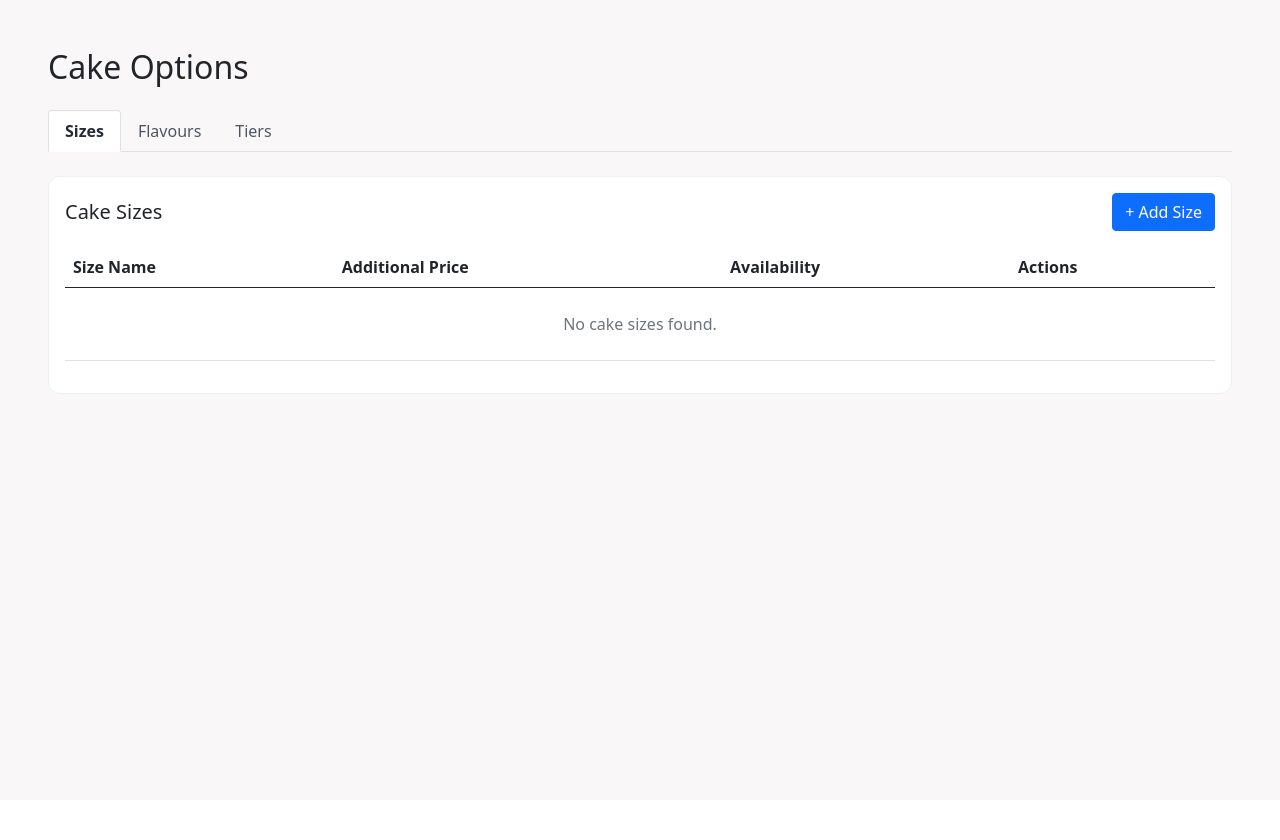
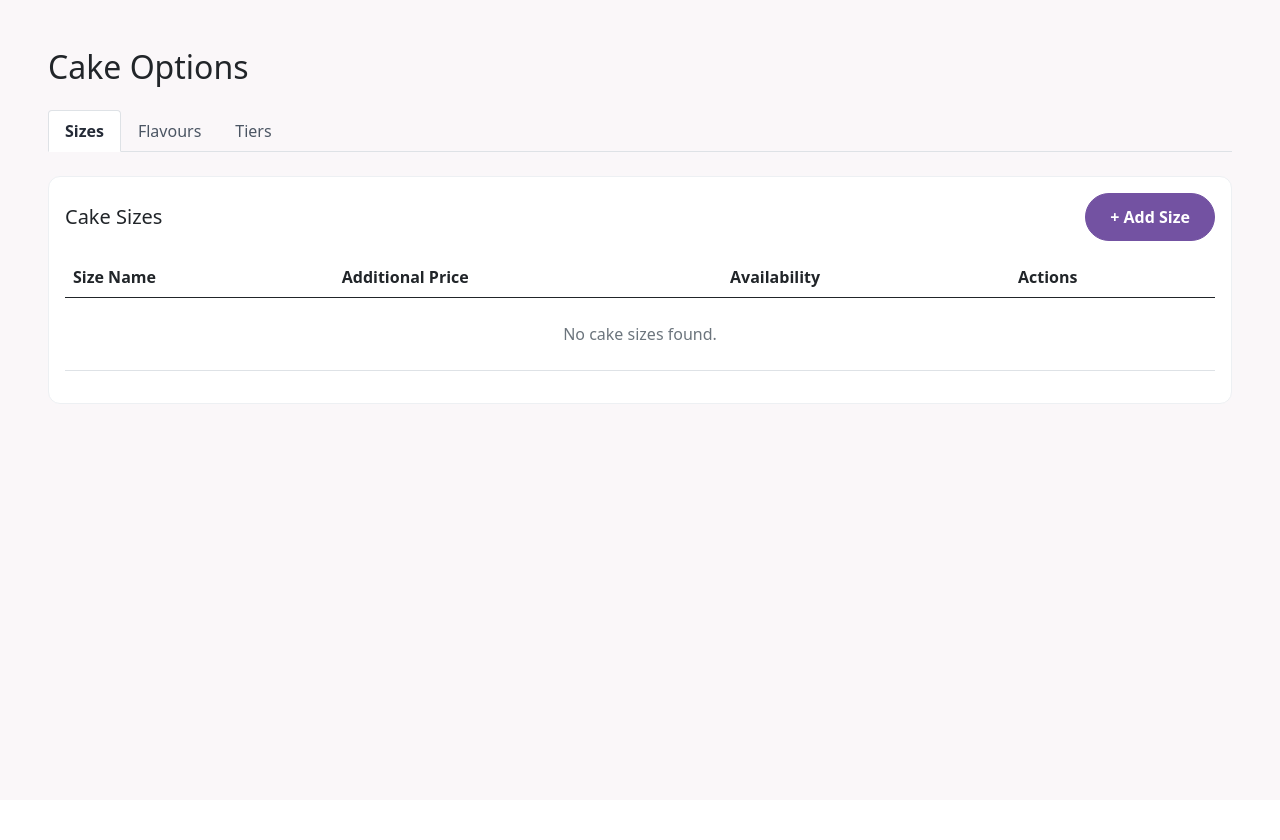
Before and after one commit to wanajwa/CakeStudio, an ASP.NET Core app: template CakeStudio/Views/CakeOptions/Index.cshtml in a window 1280 px wide. Shown: the top 840 px of the page. Run offline with ASP.NET Core 8, Linux system fonts and the light colour scheme; the template is opened without the code that fills it, so the values that code supplies are empty; style sheets or scripts are compiled from the project's sources; some libraries are stand-ins or nearby versions.

Commit message:
update buttons and prices to match web theme

```diff
--- a/CakeStudio/Views/Account/Login.cshtml
+++ b/CakeStudio/Views/Account/Login.cshtml
@@ -57,7 +57,7 @@
                     </div>
 
                     <button type="submit"
-                            class="btn btn-primary w-100">
+                            class="btn order-now-btn w-100">
                         Login
                     </button>
 
--- a/CakeStudio/Views/Account/Profile.cshtml
+++ b/CakeStudio/Views/Account/Profile.cshtml
@@ -142,11 +142,11 @@
                     </div>
 
                     <div class="d-flex justify-content-end flex-wrap gap-2">
-                        <a asp-controller="CustomerCake"
+                        @* <a asp-controller="CustomerCake"
                            asp-action="Index"
                            class="btn profile-back">
                             Back
-                        </a>
+                        </a> *@
 
                         <button type="submit"
                                 class="btn profile-save">
--- a/CakeStudio/Views/Account/Register.cshtml
+++ b/CakeStudio/Views/Account/Register.cshtml
@@ -54,7 +54,7 @@
 							<input asp-for="ConfirmPassword" type="password" class="form-control" />
 							<span asp-validation-for="ConfirmPassword" class="text-danger"></span>
 						</div>
-						<button type="submit" class="btn btn-primary w-100">Register</button>
+						<button type="submit" class="btn order-now-btn w-100">Register</button>
 			</form>
 			<div class="text-center mt-3">
 				Already have an account? <a asp-controller="Account" asp-action="Login">Login here</a>
--- a/CakeStudio/Views/Cake/Index.cshtml
+++ b/CakeStudio/Views/Cake/Index.cshtml
@@ -9,7 +9,7 @@
 
     <a asp-controller="Cake"
        asp-action="Create"
-       class="btn btn-primary">
+       class="btn order-now-btn">
         <i class="bi bi-plus-lg me-2"></i>
         Add New Cake
     </a>
--- a/CakeStudio/Views/CakeOptions/Index.cshtml
+++ b/CakeStudio/Views/CakeOptions/Index.cshtml
@@ -108,7 +108,7 @@
                     </h5>
 
                     <button type="button"
-                            class="btn btn-primary"
+                            class="btn order-now-btn"
                             data-bs-toggle="modal"
                             data-bs-target="#addSizeModal">
                         + Add Size
@@ -212,7 +212,7 @@
                     </h5>
 
                     <button type="button"
-                            class="btn btn-primary"
+                            class="btn order-now-btn"
                             data-bs-toggle="modal"
                             data-bs-target="#addFlavourModal">
                         + Add Flavour
@@ -316,7 +316,7 @@
                     </h5>
 
                     <button type="button"
-                            class="btn btn-primary"
+                            class="btn order-now-btn"
                             data-bs-toggle="modal"
                             data-bs-target="#addTierModal">
                         + Add Tier
@@ -500,13 +500,13 @@
                 <div class="modal-footer">
 
                     <button type="button"
-                            class="btn btn-secondary"
+                            class="btn btn-outline-secondary rounded-pill px-4 py-2"
                             data-bs-dismiss="modal">
                         Cancel
                     </button>
 
                     <button type="submit"
-                            class="btn btn-primary">
+                            class="btn order-now-btn">
                         Save Size
                     </button>
 
@@ -622,13 +622,13 @@
                     <div class="modal-footer">
 
                         <button type="button"
-                                class="btn btn-secondary"
+                                class="btn btn-outline-secondary rounded-pill px-4 py-2"
                                 data-bs-dismiss="modal">
                             Cancel
                         </button>
 
                         <button type="submit"
-                                class="btn btn-primary">
+                                class="btn order-now-btn">
                             Save Changes
                         </button>
 
@@ -661,8 +661,8 @@
                     <form asp-controller="CakeOptions" asp-action="DeleteSize" method="post">
                         @Html.AntiForgeryToken()
                         <input type="hidden" name="id" value="@size.SizeId" />
-                        <button type="submit" class="btn btn-danger">Delete</button>
-                        <button type="button" class="btn btn-secondary" data-bs-dismiss="modal">Cancel</button>
+                        <button type="submit" class="btn btn-danger rounded-pill px-4 py-2">Delete</button>
+                        <button type="button" class="btn btn-outline-secondary rounded-pill px-4 py-2" data-bs-dismiss="modal">Cancel</button>
                     </form>
                 </div>
 	         </div>
@@ -755,13 +755,13 @@
                 <div class="modal-footer">
 
                     <button type="button"
-                            class="btn btn-secondary"
+                            class="btn btn-outline-secondary rounded-pill px-4 py-2"
                             data-bs-dismiss="modal">
                         Cancel
                     </button>
 
                     <button type="submit"
-                            class="btn btn-primary">
+                            class="btn order-now-btn">
                         Save Flavour
                     </button>
 
@@ -868,13 +868,13 @@
                     <div class="modal-footer">
 
                         <button type="button"
-                                class="btn btn-secondary"
+                                class="btn btn-outline-secondary rounded-pill px-4 py-2"
                                 data-bs-dismiss="modal">
                             Cancel
                         </button>
 
                         <button type="submit"
-                                class="btn btn-primary">
+                                class="btn order-now-btn">
                             Save Changes
                         </button>
 
@@ -905,8 +905,8 @@
                     <form asp-controller="CakeOptions" asp-action="DeleteFlavour" method="post">
                         @Html.AntiForgeryToken()
                         <input type="hidden" name="id" value="@flavour.FlavourId" />
-                        <button type="submit" class="btn btn-danger">Delete</button>
-                        <button type="button" class="btn btn-secondary" data-bs-dismiss="modal">Cancel</button>
+                        <button type="submit" class="btn btn-danger rounded-pill px-4 py-2">Delete</button>
+                        <button type="button" class="btn btn-outline-secondary rounded-pill px-4 py-2" data-bs-dismiss="modal">Cancel</button>
                     </form>
                 </div>
 			</div>
@@ -982,12 +982,12 @@
                 </div>
                 <div class="modal-footer">
                     <button type="button"
-                            class="btn btn-secondary"
+                            class="btn btn-outline-secondary rounded-pill px-4 py-2"
                             data-bs-dismiss="modal">
                         Cancel
                     </button>
                     <button type="submit"
-                            class="btn btn-primary">
+                            class="btn order-now-btn">
                         Save Tier
                     </button>
                 </div>
@@ -1094,13 +1094,13 @@
                     <div class="modal-footer">
 
                         <button type="button"
-                                class="btn btn-secondary"
+                                class="btn btn-outline-secondary rounded-pill px-4 py-2"
                                 data-bs-dismiss="modal">
                             Cancel
                         </button>
 
                         <button type="submit"
-                                class="btn btn-primary">
+                                class="btn order-now-btn">
                             Save Changes
                         </button>
 
@@ -1132,8 +1132,8 @@
                     <form asp-controller="CakeOptions" asp-action="DeleteTier" method="post">
                         @Html.AntiForgeryToken()
                         <input type="hidden" name="id" value="@tier.TierId" />
-                        <button type="submit" class="btn btn-danger">Delete</button>
-                        <button type="button" class="btn btn-secondary" data-bs-dismiss="modal">Cancel</button>
+                        <button type="submit" class="btn btn-danger rounded-pill px-4 py-2">Delete</button>
+                        <button type="button" class="btn btn-outline-secondary rounded-pill px-4 py-2" data-bs-dismiss="modal">Cancel</button>
                     </form>
                 </div>
             </div>
--- a/CakeStudio/Views/CustomerCake/Index.cshtml
+++ b/CakeStudio/Views/CustomerCake/Index.cshtml
@@ -84,7 +84,7 @@
                                 @cake.Description
                             </p>
 
-                            <h5 class="text-primary mt-auto">
+                            <h5 class="cake-price mt-auto">
                                 RM @cake.BasePrice.ToString("0.00")
                             </h5>
 
--- a/CakeStudio/Views/CustomerCake/_CakeDetailsPanel.cshtml
+++ b/CakeStudio/Views/CustomerCake/_CakeDetailsPanel.cshtml
@@ -9,7 +9,7 @@
             @Model.Cake.Description
         </p>
 
-        <h5 class="text-primary mb-4">
+        <h5 class="cake-price mb-4">
             Base Price: RM @Model.Cake.BasePrice.ToString("0.00")
         </h5>
 
@@ -148,7 +148,7 @@
             <h5 class="fw-bold mb-0">Total Price</h5>
 
             <h4 id="totalPrice"
-                class="text-primary fw-bold mb-0"
+                class="cake-price fw-bold mb-0"
                 data-base-price="@Model.Cake.BasePrice.ToString(System.Globalization.CultureInfo.InvariantCulture)">
                 RM @Model.Cake.BasePrice.ToString("0.00")
             </h4>
@@ -157,7 +157,7 @@
 
 
         <button type="button"
-                class="btn btn-primary w-100 mt-3"
+                class="btn order-now-btn w-100 mt-3"
                 onclick="proceedToOrder(@Model.Cake.CakeId)">
             Order Now
         </button>
--- a/CakeStudio/wwwroot/css/site.css
+++ b/CakeStudio/wwwroot/css/site.css
@@ -922,13 +922,15 @@ body {
     cursor: pointer;
 }
 
-    .my-orders-card .order-row:focus-visible {
+.my-orders-card .order-row:focus-visible
+{
     outline: 2px solid var(--bs-primary);
     outline-offset: -2px;
 }
 
 /*    manage order*/
-.manage-orders-card .order-row {
+.manage-orders-card .order-row
+{
     cursor: pointer;
 }
 
@@ -942,7 +944,49 @@ body {
     font-family: inherit;
 }
 
-    .status-dropdown-toggle::after {
+.status-dropdown-toggle::after
+{
     margin-left: 0.5rem;
     vertical-align: middle;
 }
+
+/* Customer Cake - View Details Button */
+.btn.view-details-btn {
+    background: #7352a2;
+    border-color: #7352a2;
+    border-radius: 30px;
+    padding: 11px 24px;
+    font-weight: 600;
+    color: white;
+}
+
+.btn.view-details-btn:hover,
+.btn.view-details-btn:focus-visible,
+.btn.view-details-btn:active
+{
+    background: #5e4089;
+    border-color: #5e4089;
+    color: white;
+}
+
+.cake-price {
+    color: #7352a2;
+}
+
+.btn.order-now-btn {
+    background: #7352a2;
+    border: 1px solid #7352a2;
+    border-radius: 30px;
+    padding: 11px 24px;
+    font-weight: 600;
+    color: white;
+}
+
+.btn.order-now-btn:hover,
+.btn.order-now-btn:focus-visible,
+.btn.order-now-btn:active
+{
+     background: #5e4089;
+     border-color: #5e4089;
+     color: white;
+}
```
Also changed, not shown: CakeStudio/Views/Cake/Edit.cshtml (+7 -2 lines), CakeStudio/Views/Order/Create.cshtml (+9 -8 lines). Lines whose indentation alone changed are shown as unchanged.
